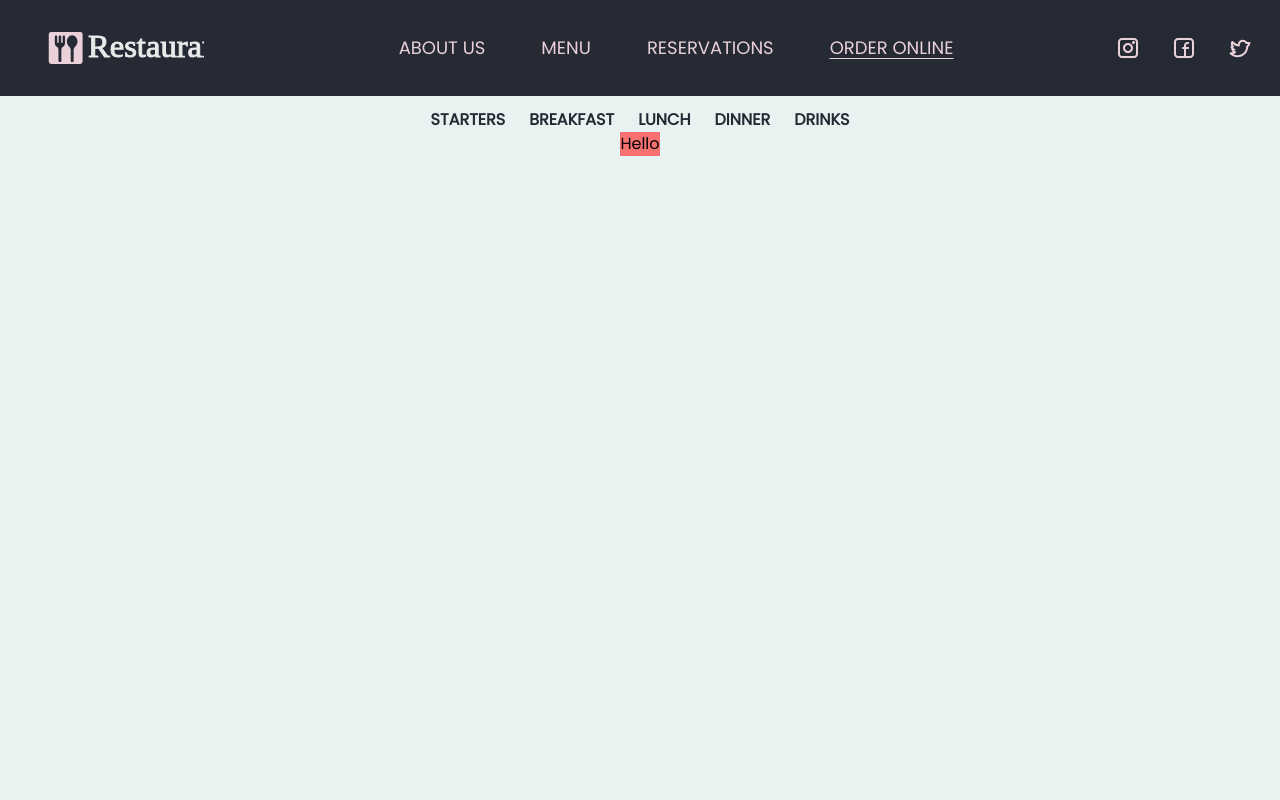
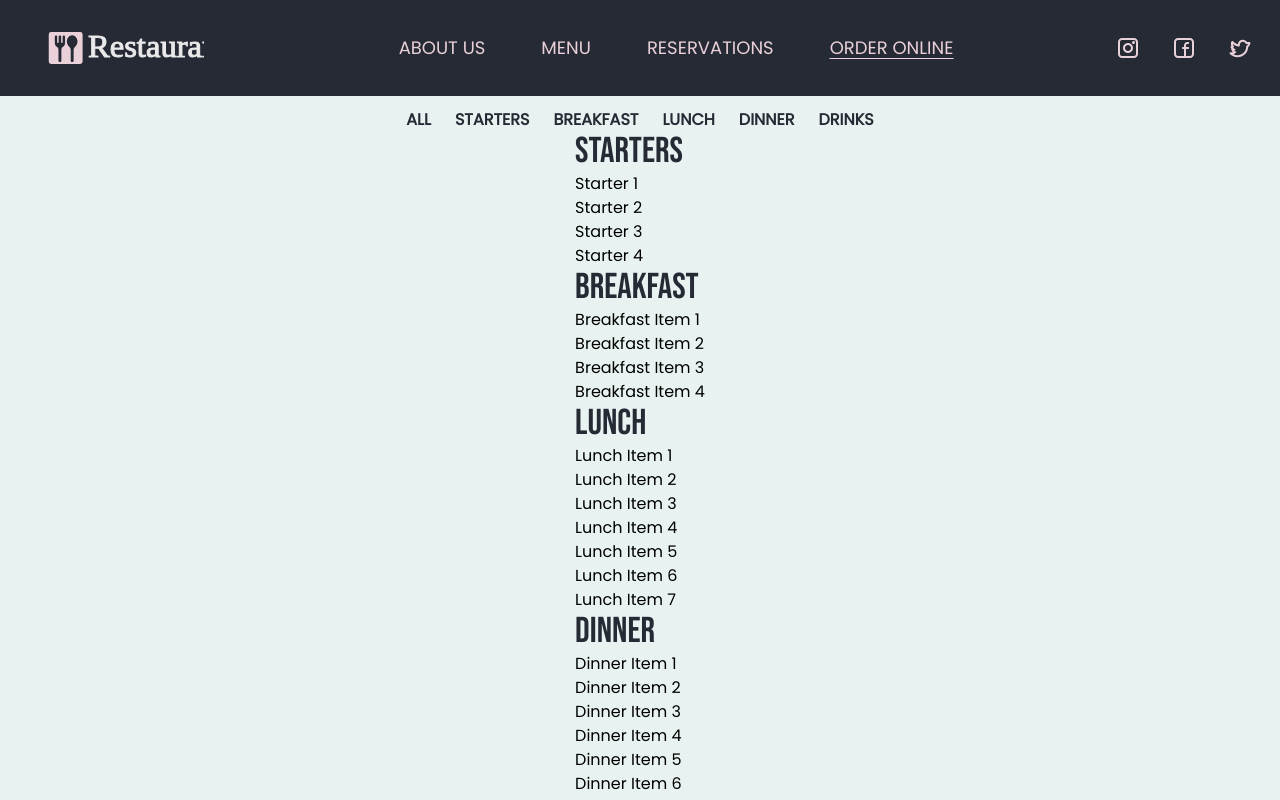
Before and after one commit to THallerJ/restaurant-next, a Next.js app: page /order in a window 1280 px wide. Built offline with nearby package versions, Linux system fonts and the light colour scheme.

Commit message:
added all to Order

```diff
--- a/src/app/order/components/MenuHeader.tsx
+++ b/src/app/order/components/MenuHeader.tsx
@@ -4,6 +4,7 @@ import Link from "next/link";
 const MenuHeader = () => {
   return (
     <div className="flex space-x-6 font-semibold uppercase text-dark">
+      <Link href="/order">All</Link>
       <Link href="/order/starters">Starters</Link>
       <Link href="/order/breakfast">Breakfast</Link>
       <Link href="/order/lunch">Lunch</Link>
--- a/src/app/order/components/Order.tsx
+++ b/src/app/order/components/Order.tsx
@@ -1,8 +1,28 @@
 import React from "react";
-import MenuHeader from "./MenuHeader";
+import MenuList from "./MenuList";
+import {
+  starterItems,
+  breakfastItems,
+  lunchItems,
+  dinnerItems,
+  drinkItems,
+} from "@/constants";
 
 const Order = () => {
-  return <div className="bg-red-400">Hello</div>;
+  return (
+    <div>
+      <h2 className="heading">Starters</h2>
+      <MenuList items={starterItems} />
+      <h2 className="heading">Breakfast</h2>
+      <MenuList items={breakfastItems} />
+      <h2 className="heading">Lunch</h2>
+      <MenuList items={lunchItems} />
+      <h2 className="heading">Dinner</h2>
+      <MenuList items={dinnerItems} />
+      <h2 className="heading">Drinks</h2>
+      <MenuList items={drinkItems} />
+    </div>
+  );
 };
 
 export default Order;
--- a/src/app/order/layout.tsx
+++ b/src/app/order/layout.tsx
@@ -3,7 +3,7 @@ import MenuHeader from "./components/MenuHeader";
 
 const layout = ({ children }: { children: React.ReactNode }) => {
   return (
-    <div className="flex h-full flex-col items-center bg-offwhite p-3">
+    <div className="flex min-h-[50%] flex-col items-center bg-offwhite p-3">
       <MenuHeader />
       {children}
     </div>
```
